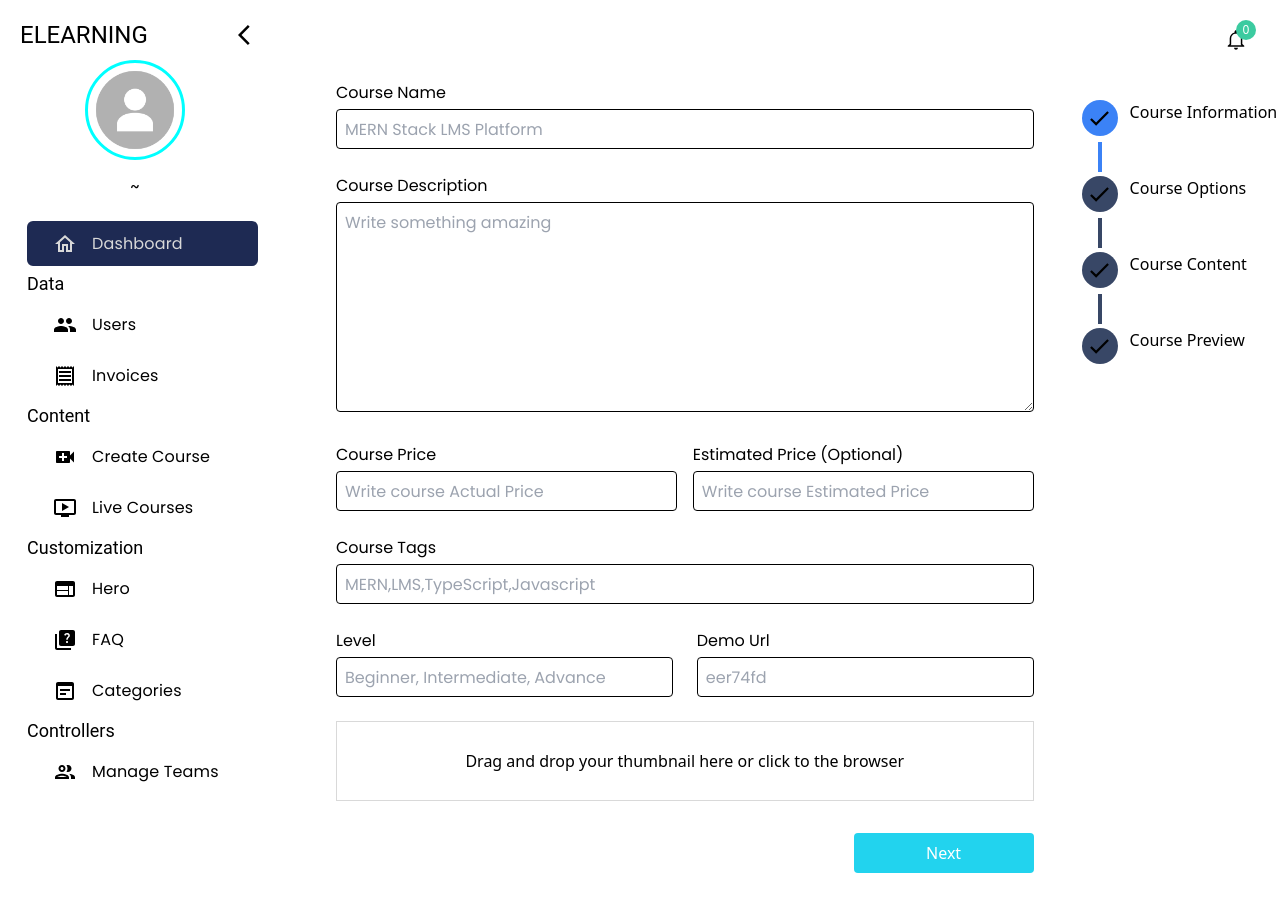
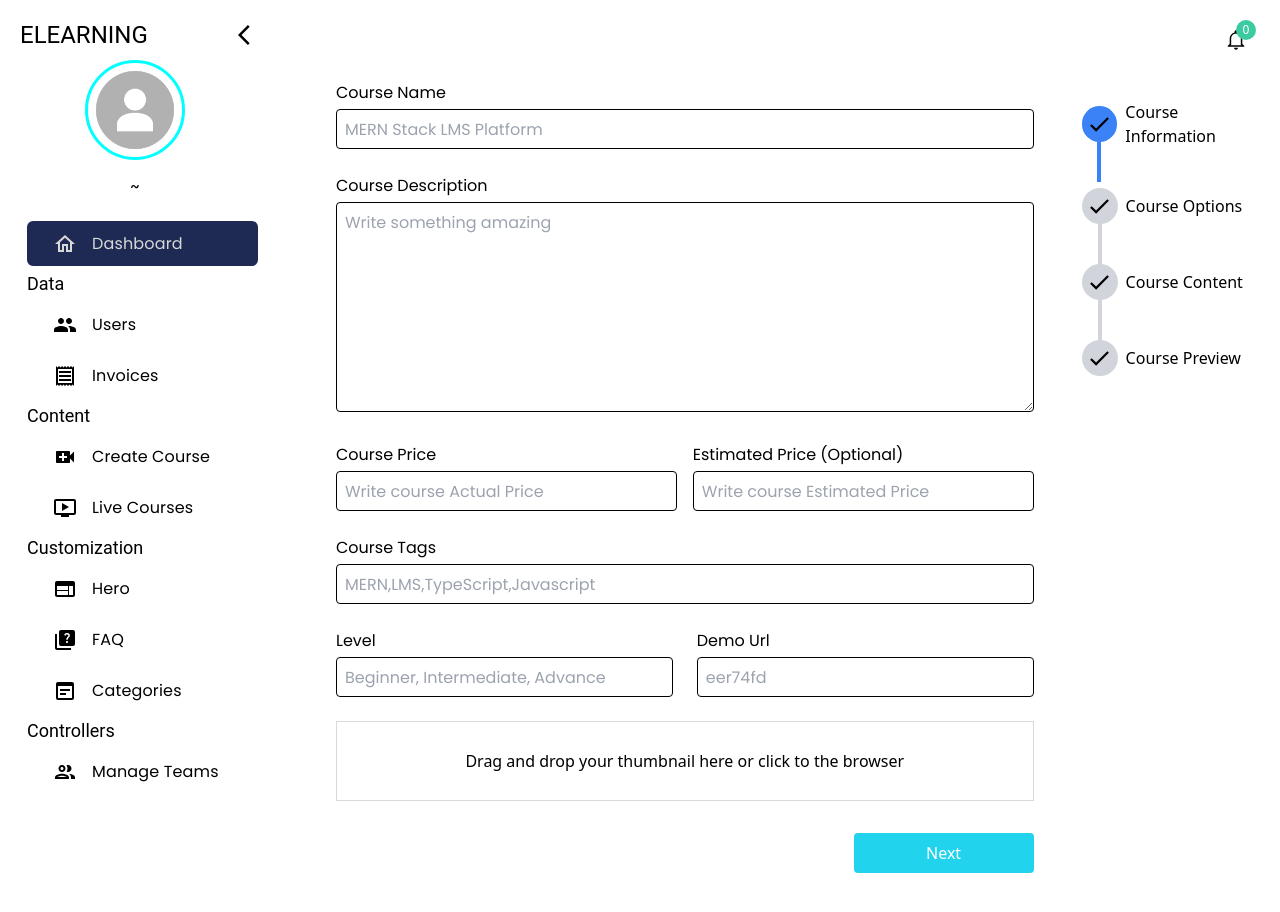
Before and after one commit to hamaadafzal4209/Full-Stack-LMS, a Next.js app in the folder LMS/client/: page /admin/create-course in a window 1280 px wide. Shown: the top 912 px of the page. Built offline with nearby package versions, Linux system fonts and the light colour scheme; no server answers.

Commit message:
modify course option

```diff
--- /dev/null
+++ b/LMS/client/app/components/Admin/courses/CourseContent.tsx
@@ -0,0 +1,11 @@
+import React from 'react'
+
+type Props = {}
+
+const CourseContent = (props: Props) => {
+  return (
+    <div>CourseContent</div>
+  )
+}
+
+export default CourseContent
--- a/LMS/client/app/components/Admin/courses/CourseOptions.tsx
+++ b/LMS/client/app/components/Admin/courses/CourseOptions.tsx
@@ -17,23 +17,27 @@ const CourseOptions: FC<Props> = ({ active, setActive }) => {
   return (
     <div className="sticky top-20">
       {options.map((option: any, index: number) => (
-        <div className={`w-full flex py-5`} key={index}>
+        <div className={`w-full flex items-center py-5`} key={index}>
           <div
             className={`w-9 h-9 rounded-full flex items-center justify-center ${
-              active + 1 > index ? "bg-blue-500" : "bg-[#384766]"
+              active + 1 > index
+                ? "bg-blue-500"
+                : "bg-gray-300 dark:bg-[#384766]"
             } relative`}
           >
             <IoMdCheckmark className="text-[25px] text-black dark:text-white" />
             {index !== options.length - 1 && (
               <div
-                className={`absolute h-[30px] w-1 ${
-                  active + 1 > index ? "bg-blue-500" : "bg-[#384766]"
-                } bottom-[-100%]`}
+                className={`absolute h-[40px] w-1 ${
+                  active + 1 > index
+                    ? "bg-blue-500"
+                    : "bg-gray-300 dark:bg-[#384766]"
+                } bottom-[-110%]`}
               />
             )}
           </div>
           <h5
-            className={`pl-3 ${
+            className={`px-2 ${
               active === index
                 ? "dark:text-white text-black"
                 : "dark:text-white text-black"
--- a/LMS/client/app/components/Admin/courses/CreateCourse.tsx
+++ b/LMS/client/app/components/Admin/courses/CreateCourse.tsx
@@ -3,6 +3,7 @@ import React, { useState } from "react";
 import CourseInformation from "./CourseInformation";
 import CourseOptions from "./CourseOptions";
 import CourseData from "./CourseData";
+import CourseContent from "./CourseContent";
 
 type Props = {};
 
@@ -39,7 +40,8 @@ const CreateCourse = (props: Props) => {
   ]);
   const [courseData, setCourseData] = useState({});
 
-  return <div className="w-full min-h-screen flex">
+  return (
+    <div className="w-full min-h-screen flex">
       <div className="w-[80%] px-6 xl:px-12 mb-20">
         {active === 0 && (
           <CourseInformation
@@ -59,11 +61,13 @@ const CreateCourse = (props: Props) => {
             setActive={setActive}
           />
         )}
+        {active === 2 && <CourseContent />}
       </div>
       <div className="w-[20%]">
         <CourseOptions active={active} setActive={setActive} />
       </div>
-  </div>;
+    </div>
+  );
 };
 
 export default CreateCourse;
```
Lines whose indentation alone changed are shown as unchanged.
